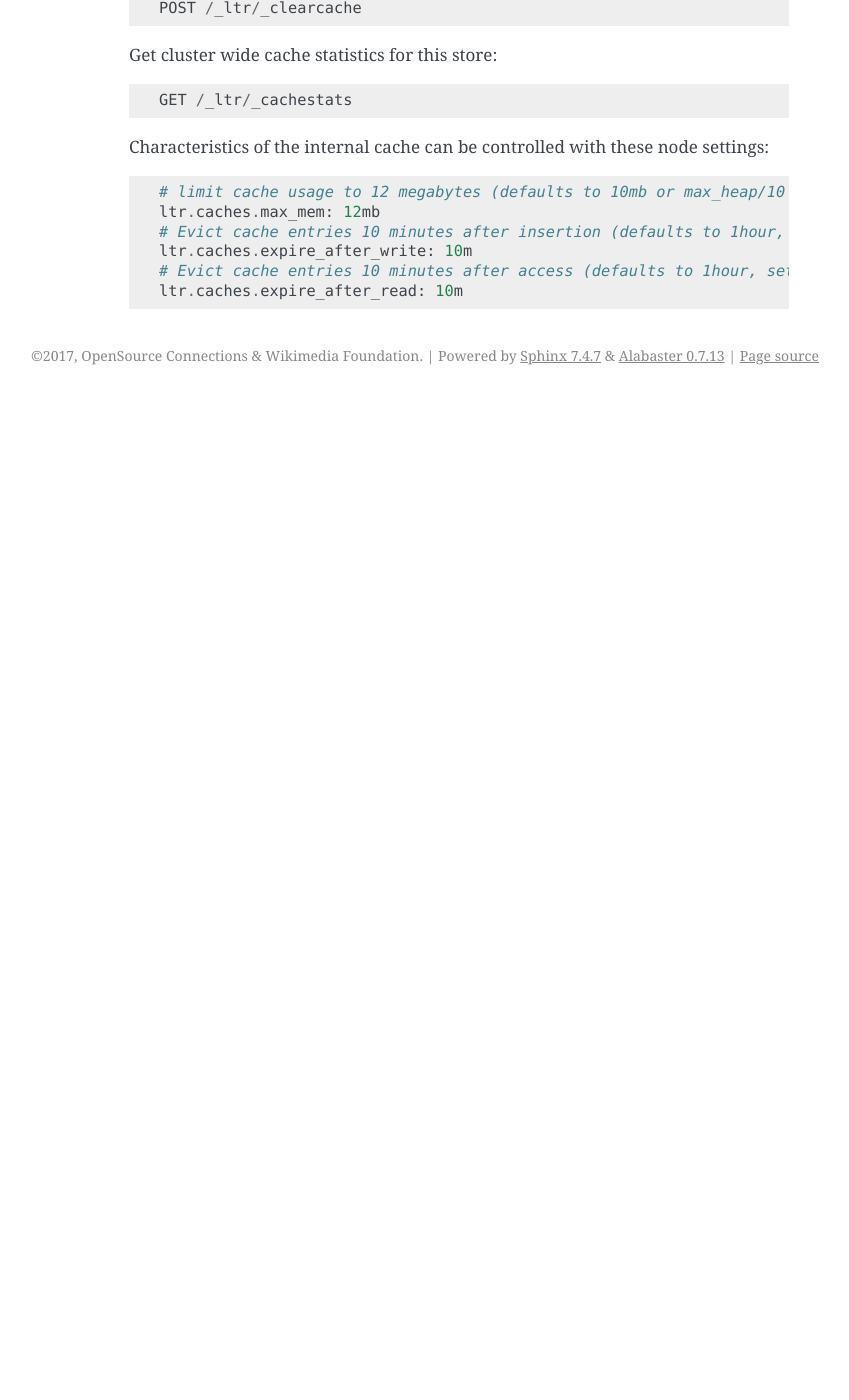
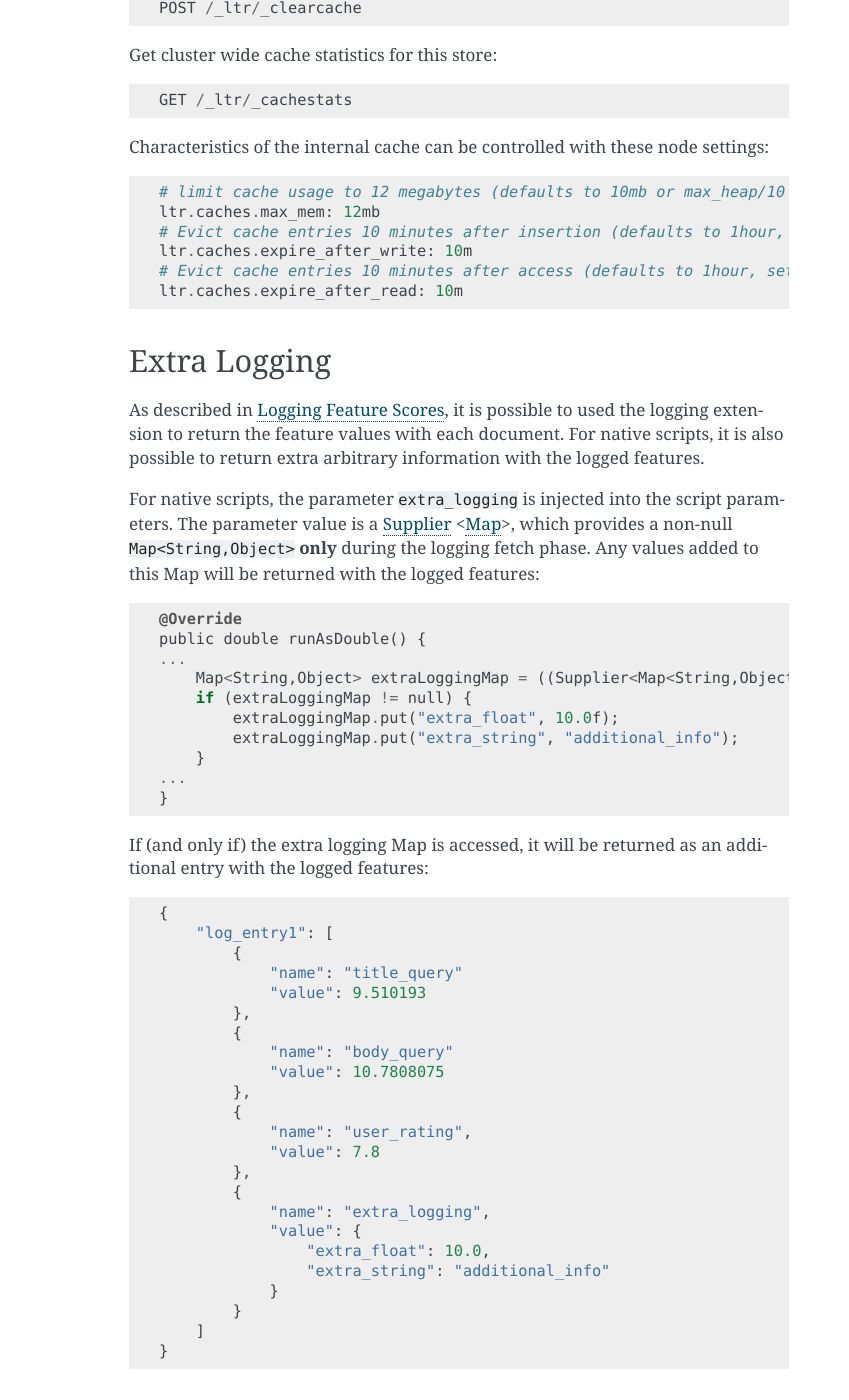
Before and after one commit to o19s/elasticsearch-learning-to-rank, a Sphinx documentation site: the page built from docs/advanced-functionality.rst, in a window 1280 px wide and 1400 px high, scrolled down 3891 px. Shown: the whole window, without its empty margins (291-1140 px from the left). Built offline with Sphinx 7.4.7, drawn with Linux system fonts in a browser that asks for light colours; pages that are not in the unit, such as notebooks, are missing from menus; before the commit the page ends 4286 px from its top, so only the background shows below that.

Commit message:
Added Extra Logging section to docs

```diff
--- a/docs/advanced-functionality.rst
+++ b/docs/advanced-functionality.rst
@@ -167,3 +167,48 @@ Characteristics of the internal cache can be controlled with these node settings
     ltr.caches.expire_after_write: 10m
     # Evict cache entries 10 minutes after access (defaults to 1hour, set to 0 to disable)
     ltr.caches.expire_after_read: 10m
+
+=============================
+Extra Logging
+=============================
+
+As described in :doc:`logging-features`, it is possible to used the logging extension to return the feature values with each document. For native scripts, it is also possible to return extra arbitrary information with the logged features.
+
+For native scripts, the parameter :code:`extra_logging` is injected into the script parameters. The parameter value is a `Supplier <https://docs.oracle.com/javase/8/docs/api/java/util/function/Supplier.html>`_ <`Map <https://docs.oracle.com/javase/8/docs/api/java/util/Map.html>`_>, which provides a non-null :code:`Map<String,Object>` **only** during the logging fetch phase. Any values added to this Map will be returned with the logged features::
+
+    @Override
+    public double runAsDouble() {
+    ...
+        Map<String,Object> extraLoggingMap = ((Supplier<Map<String,Object>>) getParams().get("extra_logging")).get();
+        if (extraLoggingMap != null) {
+            extraLoggingMap.put("extra_float", 10.0f);
+            extraLoggingMap.put("extra_string", "additional_info");
+        }
+    ...
+    }
+
+If (and only if) the extra logging Map is accessed, it will be returned as an additional entry with the logged features::
+
+    {
+        "log_entry1": [
+            {
+                "name": "title_query"
+                "value": 9.510193
+            },
+            {
+                "name": "body_query"
+                "value": 10.7808075
+            },
+            {
+                "name": "user_rating",
+                "value": 7.8
+            },
+            {
+                "name": "extra_logging",
+                "value": {
+                    "extra_float": 10.0,
+                    "extra_string": "additional_info"
+                }
+            }
+        ]
+    }
```
